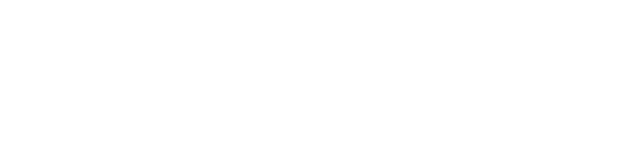
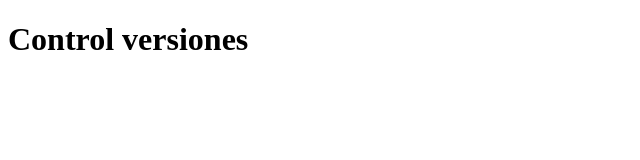
Before and after one commit to Wosito0810/Taller-clase-Git, a plain HTML site: page index.html in a window 1280 px wide. Shown: the whole page, without its empty margins (0-640 px from the left). Drawn offline with Linux system fonts and the light colour scheme.

Commit message:
feat: cambio titulo en rama feature

```diff
--- a/index.html
+++ b/index.html
@@ -6,6 +6,7 @@
     <title>Document</title>
 </head>
 <body>
+    <h1>Control versiones</h1>
     <a href="contacto.html"></a>
 </body>
 </html>
```
